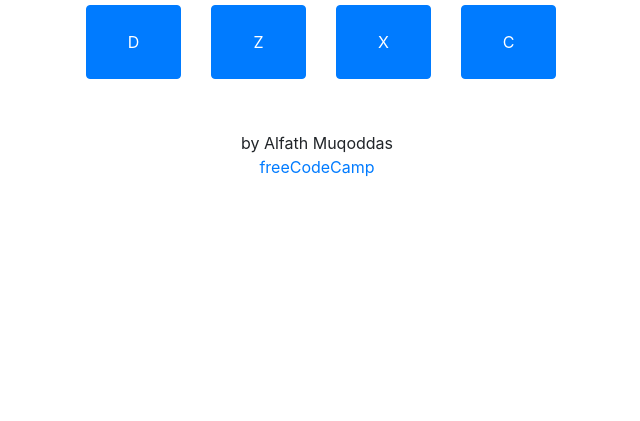
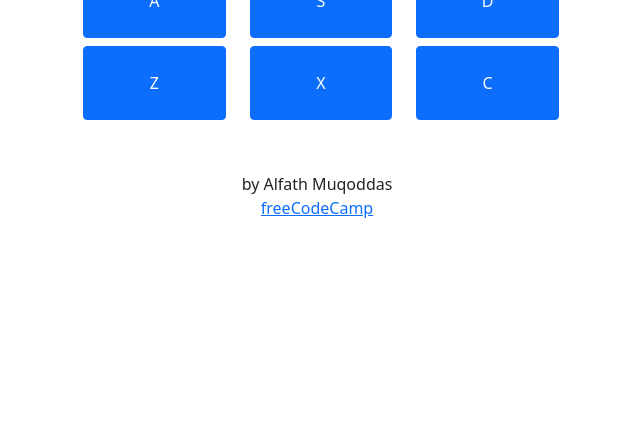
Before and after one commit to alfathmuqoddas/react-drums-fcc, a plain HTML site: page index.html in a window 1280 px wide. Shown: the part 379-800 px from the top of the page, without its empty margins (323-963 px from the left). Drawn offline with nearby package versions, Linux system fonts and the light colour scheme; a small style sheet from the web is missing.

Commit message:
Update index.html

```diff
--- a/index.html
+++ b/index.html
@@ -4,7 +4,7 @@
     <!-- Required meta tags -->
     <meta charset="utf-8">
     <meta name="viewport" content="width=device-width, initial-scale=1, shrink-to-fit=no">
-    <link rel="stylesheet" href="https://stackpath.bootstrapcdn.com/bootstrap/4.3.1/css/bootstrap.min.css" integrity="sha384-ggOyR0iXCbMQv3Xipma34MD+dH/1fQ784/j6cY/iJTQUOhcWr7x9JvoRxT2MZw1T" crossorigin="anonymous">
+    <link rel="stylesheet" href="https://cdn.jsdelivr.net/npm/bootstrap@5.1.3/dist/css/bootstrap.min.css" integrity="sha384-ggOyR0iXCbMQv3Xipma34MD+dH/1fQ784/j6cY/iJTQUOhcWr7x9JvoRxT2MZw1T" crossorigin="anonymous">
     <script src="https://unpkg.com/react/umd/react.development.js"></script>
     <script src="https://unpkg.com/react-dom/umd/react-dom.development.js"></script>
     <script src="https://unpkg.com/@babel/standalone/babel.min.js"></script>
```
